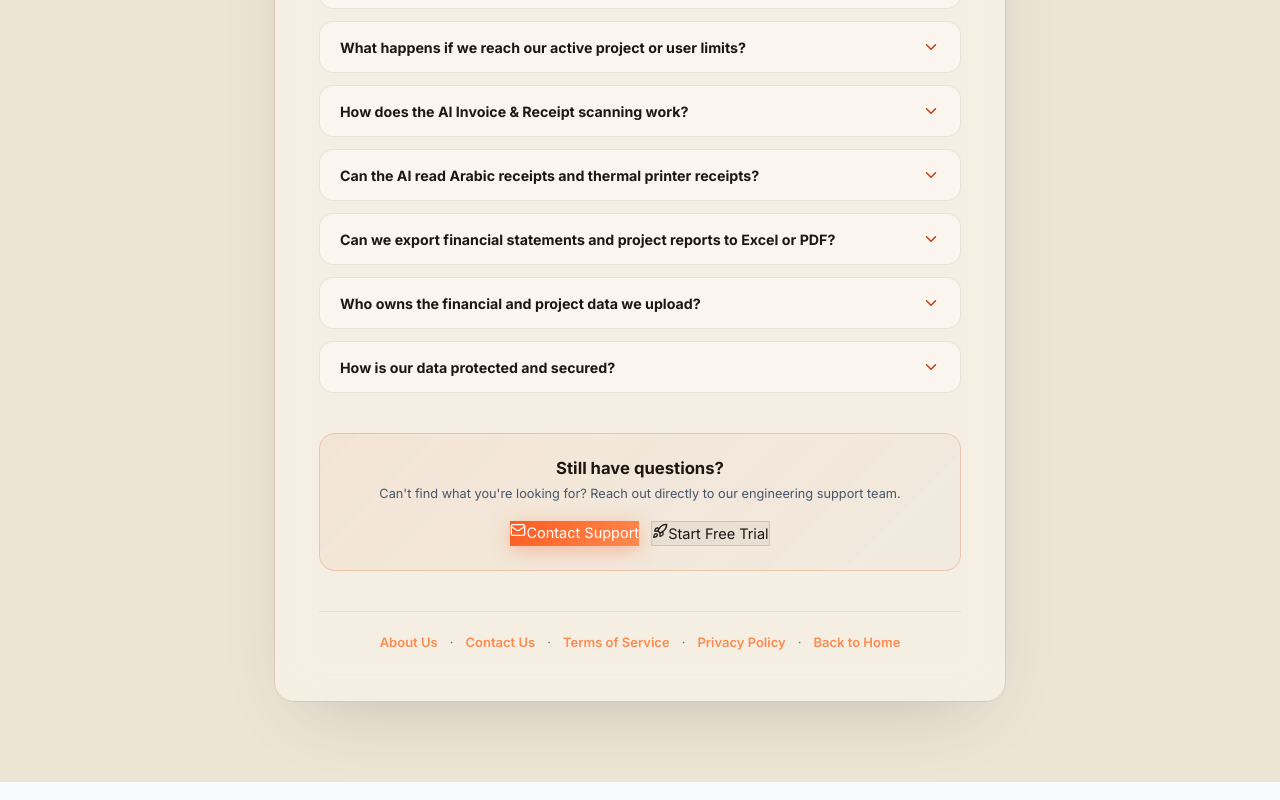
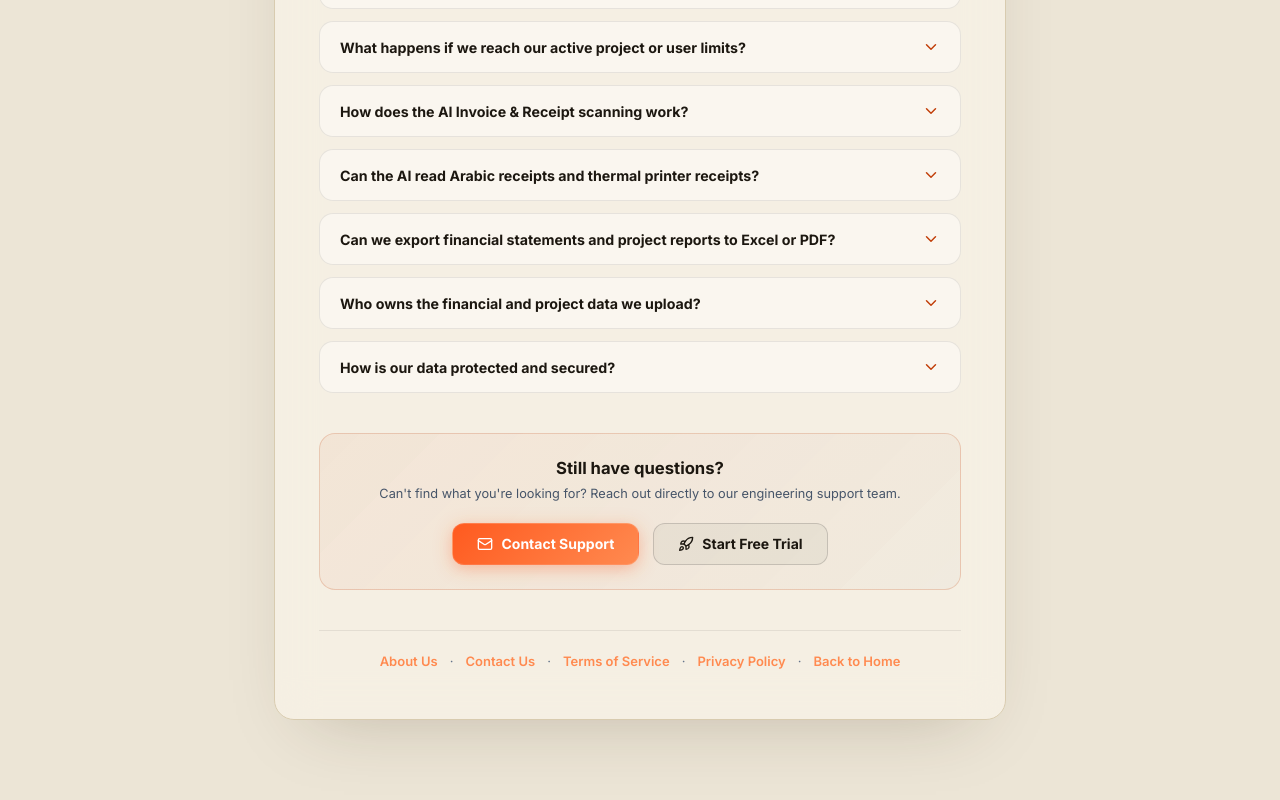
Before and after one commit to 8ofrii/Engineers-Management, a React (Vite) app in the folder client/: page /faq in a window 1280 px wide. Shown: the part 920-1720 px from the top of the page. Built offline with nearby package versions, Linux system fonts and the light colour scheme; no server answers; a web font is replaced by a local one.

Commit message:
fix(faq): style bottom CTA action buttons with standalone flex padding and border radius

```diff
--- a/client/src/pages/FAQ.jsx
+++ b/client/src/pages/FAQ.jsx
@@ -267,12 +267,12 @@ export default function FAQ() {
                 'لم تجد الإجابة التي تبحث عنها؟ يسعدنا تواصلك المباشر مع فريق الدعم الفني.'
               )}
             </p>
-            <div style={{ display: 'flex', gap: 12, justifyContent: 'center', flexWrap: 'wrap' }}>
-              <Link to="/contact" className="nf-btn-primary">
+            <div className="faq-cta-actions">
+              <Link to="/contact" className="faq-cta-btn-primary">
                 <Mail size={16} />
                 <span>{T('Contact Support', 'تواصل مع الدعم')}</span>
               </Link>
-              <Link to="/signup" className="nf-btn-ghost">
+              <Link to="/signup" className="faq-cta-btn-secondary">
                 <Rocket size={16} />
                 <span>{T('Start Free Trial', 'ابدأ التجربة المجانية')}</span>
               </Link>
--- a/client/src/pages/Legal.css
+++ b/client/src/pages/Legal.css
@@ -159,22 +159,68 @@ body.light-mode .notfound-container { background: #ece5d6; color: #1c1710; }
 .notfound-desc { font-size: 0.95rem; color: #a8a29e; margin: 0 0 28px; line-height: 1.6; }
 body.light-mode .notfound-desc { color: #78716c; }
 .notfound-actions { display: flex; gap: 12px; justify-content: center; flex-wrap: wrap; }
-.notfound-actions a {
-  display: inline-flex; align-items: center; gap: 6px;
-  padding: 12px 24px; border-radius: 12px; font-size: 14px; font-weight: 700;
-  text-decoration: none; transition: all .2s;
+.notfound-actions, .faq-cta-actions {
+  display: flex;
+  gap: 14px;
+  justify-content: center;
+  align-items: center;
+  flex-wrap: wrap;
+  margin-top: 18px;
 }
-.nf-btn-primary {
-  background: linear-gradient(135deg, #ff5a1f, #ff8a50);
-  color: #fff; box-shadow: 0 4px 20px rgba(255,90,31,.35);
+
+.nf-btn-primary, .faq-cta-btn-primary {
+  display: inline-flex;
+  align-items: center;
+  justify-content: center;
+  gap: 8px;
+  padding: 12px 24px;
+  border-radius: 12px;
+  font-size: 14px;
+  font-weight: 700;
+  text-decoration: none;
+  transition: all .2s ease;
+  background: linear-gradient(135deg, #ff5a1f 0%, #ff8a50 100%);
+  color: #ffffff !important;
+  box-shadow: 0 4px 18px rgba(255,90,31,.35);
+  border: 1px solid rgba(255,255,255,.15);
+  cursor: pointer;
+  line-height: 1;
 }
-.nf-btn-primary:hover { transform: translateY(-1px); box-shadow: 0 6px 24px rgba(255,90,31,.45); }
-.nf-btn-ghost {
-  background: rgba(255,255,255,.06); color: #f5f4f0;
-  border: 1px solid rgba(255,255,255,.12);
+.nf-btn-primary:hover, .faq-cta-btn-primary:hover {
+  transform: translateY(-1px);
+  box-shadow: 0 6px 24px rgba(255,90,31,.5);
+  color: #ffffff !important;
+  filter: brightness(1.05);
 }
-body.light-mode .nf-btn-ghost { background: rgba(0,0,0,.04); color: #1c1710; border-color: rgba(0,0,0,.12); }
-.nf-btn-ghost:hover { border-color: #ff5a1f; color: #ff8a50; }
+
+.nf-btn-ghost, .faq-cta-btn-secondary {
+  display: inline-flex;
+  align-items: center;
+  justify-content: center;
+  gap: 8px;
+  padding: 12px 24px;
+  border-radius: 12px;
+  font-size: 14px;
+  font-weight: 700;
+  text-decoration: none;
+  transition: all .2s ease;
+  background: rgba(255,255,255,.06);
+  color: #f5f4f0 !important;
+  border: 1px solid rgba(255,255,255,.15);
+  cursor: pointer;
+  line-height: 1;
+}
+body.light-mode .nf-btn-ghost, body.light-mode .faq-cta-btn-secondary {
+  background: rgba(0,0,0,.04);
+  color: #1c1710 !important;
+  border-color: rgba(0,0,0,.15);
+}
+.nf-btn-ghost:hover, .faq-cta-btn-secondary:hover {
+  border-color: #ff5a1f;
+  color: #ff8a50 !important;
+  background: rgba(255,90,31,.1);
+  transform: translateY(-1px);
+}
 
 
 /* ══════════════════════════════════════════════════════════════
```
